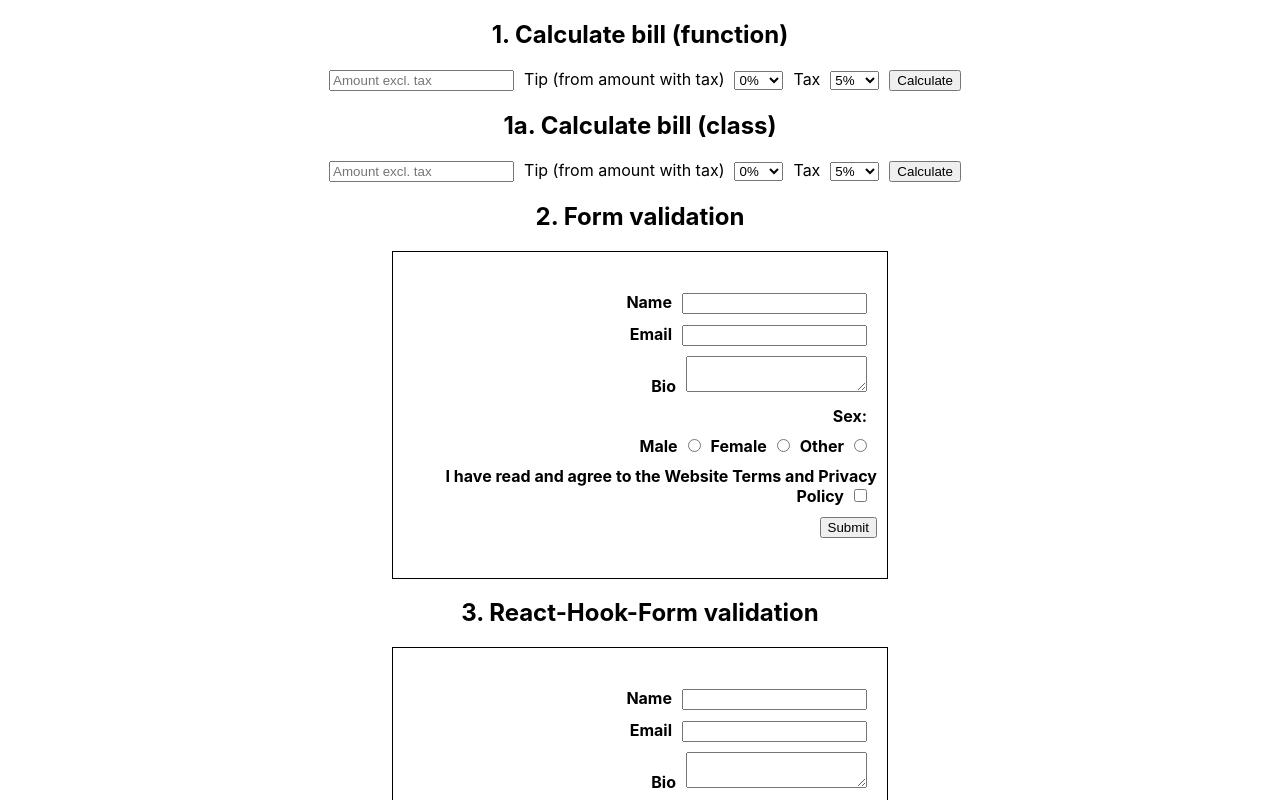
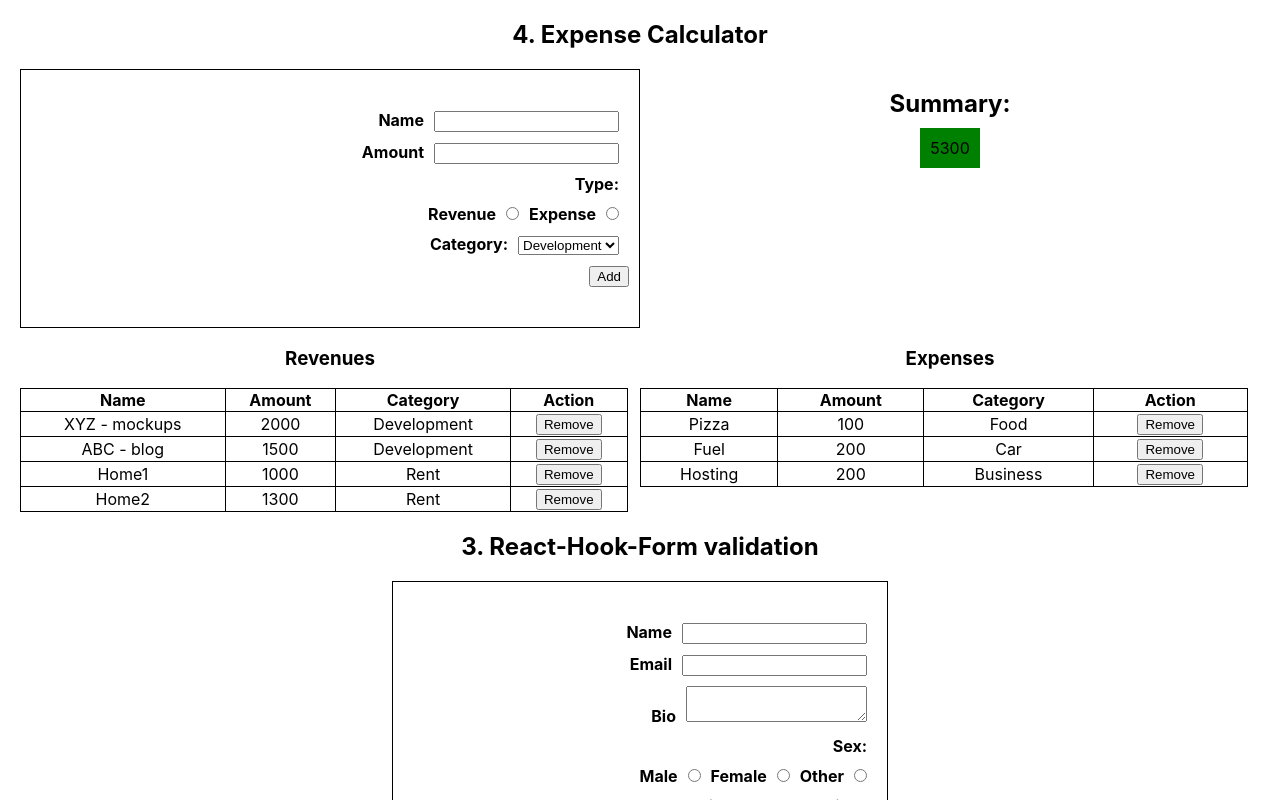
Before and after one commit to piotrekgie/restaurant, a React (Create React App) app: page / in a window 1280 px wide. Shown: the top 800 px of the page. Built offline with nearby package versions, Linux system fonts and the light colour scheme.

Commit message:
Ex 4 Expense calculator

```diff
--- a/src/App.css
+++ b/src/App.css
@@ -30,3 +30,36 @@ span.warning {
     color: red;
     margin-right: 10px;
 }
+
+.form-wrapper {
+    display: flex;
+}
+
+.form-wrapper form {
+    margin: 0 auto;
+}
+
+.radio-wrapper h4 {
+    margin: 10px;
+}
+
+.list-wrapper, .form-wrapper {
+    display: flex;
+    justify-content: space-between;
+}
+
+.list-wrapper > div, .form-wrapper > div {
+    width: 50%;
+}
+
+.list-wrapper table {
+    width: 98%;
+}
+
+table {
+    border-collapse: collapse;
+}
+
+table, td, th {
+    border: 1px solid black;
+}
--- a/src/App.js
+++ b/src/App.js
@@ -5,14 +5,16 @@ import Bill from "./components/Bill";
 import BillClass from "./components/BillClass";
 import Form from "./pages/Form";
 import HookForm from "./pages/HookForm";
+import ExpenseCalculator from "./pages/ExpenseCalculator"
 
 function App() {
     return (
         <>
+            <ExpenseCalculator/>
+            <HookForm/>
+            <Form/>
+            <BillClass/>
             <Bill/>
-            <BillClass/>
-            <Form/>
-            <HookForm/>
         </>
     );
 }
--- /dev/null
+++ b/src/data/calculatorCategories.js
@@ -0,0 +1,7 @@
+export const calculatorCategories = [
+    {value: 'Development', label: 'Development'},
+    {value: 'Rent', label: 'Rent'},
+    {value: 'Food', label: 'Food'},
+    {value: 'Car', label: 'Car'},
+    {value: 'Business', label: 'Business'}
+];
--- /dev/null
+++ b/src/data/expenses.js
@@ -0,0 +1,5 @@
+export const expenses = [
+    ['Pizza', 100, 'Food'],
+    ['Fuel', 200, 'Car'],
+    ['Hosting', 200, 'Business']
+];
--- /dev/null
+++ b/src/data/revenues.js
@@ -0,0 +1,6 @@
+export const revenues = [
+    ['XYZ - mockups', 2000, 'Development'],
+    ['ABC - blog', 1500, 'Development'],
+    ['Home1', 1000, 'Rent'],
+    ['Home2', 1300, 'Rent']
+];
--- /dev/null
+++ b/src/pages/ExpenseCalculator.js
@@ -0,0 +1,157 @@
+import React, {useState, useRef} from 'react';
+import {useForm} from "react-hook-form";
+
+import {Input, Select} from "../components/Form";
+import {calculatorCategories} from "../data/calculatorCategories";
+// import {revenues} from "../data/revenues";
+// import {expenses} from "../data/expenses";
+
+function ExpenseCalculator() {
+    const {register, handleSubmit, errors} = useForm();
+    const revenuesList = useRef();
+    const expensesList = useRef();
+    const form = useRef();
+    const removeItem = (event) => {event.target.parentNode.parentNode.remove();}
+    const removeButton = <button title="Remove" onClick={removeItem}>Remove</button>;
+    let revenues = [
+        ['XYZ - mockups', 2000, 'Development', removeButton],
+        ['ABC - blog', 1500, 'Development', removeButton],
+        ['Home1', 1000, 'Rent', removeButton],
+        ['Home2', 1300, 'Rent', removeButton]
+    ];
+    let expenses = [
+        ['Pizza', 100, 'Food', removeButton],
+        ['Fuel', 200, 'Car', removeButton],
+        ['Hosting', 200, 'Business', removeButton]
+    ];
+
+    let totalRevenues = 0;
+    revenues.forEach(item => {totalRevenues += item[1]});
+
+    let totalExpenses = 0;
+    expenses.forEach(item => {totalExpenses += item[1]});
+
+    // Podczas zaimportowania tych tablic (linie 5 i 6) i użycia poniższego kodu przycisk do usuwania pojawia się dwa razy, czemu?
+    // revenues.map((elem) => {
+    //     elem.push(removeButton);
+    // })
+    // expenses.map((elem) => {
+    //     elem.push(removeButton);
+    // })
+
+    const [revenueRows, setRevenueRows] = useState(revenues);
+    const [expenseRows, setExpenseRows] = useState(expenses);
+    const [total, setTotal] = useState(totalRevenues - totalExpenses);
+
+    const onSubmit = data => {
+        const rowData = [data.name, data.amount, data.category, removeButton];
+        let amount = data.amount;
+
+        if (data.type === 'revenue') {
+            revenueRows.push(rowData);
+            setRevenueRows(revenueRows);
+        } else {
+            expenseRows.push(rowData);
+            setExpenseRows(expenseRows);
+            amount = -amount;
+        }
+
+        setTotal(total + parseFloat(amount));
+
+        form.current.reset();
+    };
+
+    const styles = {
+        backgroundColor: total >= 0 ? 'green' : 'red',
+        padding: 10
+    };
+
+    return (
+        <>
+            <h2>4. Expense Calculator</h2>
+
+            <div className="form-wrapper">
+                <div>
+                    <form className="user-form" onSubmit={handleSubmit(onSubmit)} ref={form}>
+                        <div>
+                            <span className="warning"> {errors.name && 'This is a required field.'}</span>
+                            <Input name="name" label="Name" ref={register({required: true})}/>
+                        </div>
+                        <div>
+                            <span className="warning"> {errors.amount && 'This is a required field.'}</span>
+                            <Input type="number" name="amount" label="Amount" ref={register({required: true})} step="0.01" min="0"/>
+                        </div>
+                        <div className="radio-wrapper">
+                            <h4>Type:</h4>
+                            <span className="warning"> {errors.type && 'This is a required field.'}</span>
+                            <Input name="type" type="radio" label="Revenue" value="revenue" ref={register({required: true})}/>
+                            <Input name="type" type="radio" label="Expense" value="expense" ref={register({required: true})}/>
+                        </div>
+                        <div>
+                            <Select name="category" label="Category:" options={calculatorCategories} ref={register}/>
+                        </div>
+                        <div>
+                            <button type="submit>">Add</button>
+                        </div>
+                    </form>
+                </div>
+                <div>
+                    <h2> Summary:</h2>
+                    <span style={styles}>{total}</span>
+                </div>
+            </div>
+            <div className="list-wrapper">
+                {revenueRows.length > 0 &&
+                    <div>
+                        <h3>Revenues</h3>
+                        <table>
+                            <thead>
+                            <tr>
+                                <th>Name</th>
+                                <th>Amount</th>
+                                <th>Category</th>
+                                <th>Action</th>
+                            </tr>
+                            </thead>
+                            <tbody ref={revenuesList}>
+                            {revenueRows.map((row, index) => (
+                                <tr key={index}>
+                                    {row.map((value, indexValue) => (
+                                        <td key={indexValue}>{value}</td>
+                                    ))}
+                                </tr>
+                            ))}
+                            </tbody>
+                        </table>
+                    </div>
+                }
+                {expenseRows.length > 0 &&
+                    <div>
+                        <h3>Expenses</h3>
+                        <table>
+                            <thead>
+                            <tr>
+                                <th>Name</th>
+                                <th>Amount</th>
+                                <th>Category</th>
+                                <th>Action</th>
+                            </tr>
+                            </thead>
+                            <tbody ref={expensesList}>
+                            {expenseRows.map((row, index) => (
+                                <tr key={index}>
+                                    {row.map((value, indexValue) => (
+                                        <td key={indexValue}>{value}</td>
+                                    ))}
+                                </tr>
+                            ))}
+                            </tbody>
+                        </table>
+                    </div>
+                }
+            </div>
+        </>
+    );
+}
+
+export default ExpenseCalculator;
--- a/src/pages/HookForm.js
+++ b/src/pages/HookForm.js
@@ -6,7 +6,7 @@ import {Input, Textarea} from '../components/Form';
 function HookForm() {
     const form = useRef();
 
-    const {register, handleSubmit, setError, errors} = useForm();
+    const {register, handleSubmit, errors} = useForm();
     const onSubmit = data => {
         alert('Thank you for submit.')
         form.current.reset();
```
